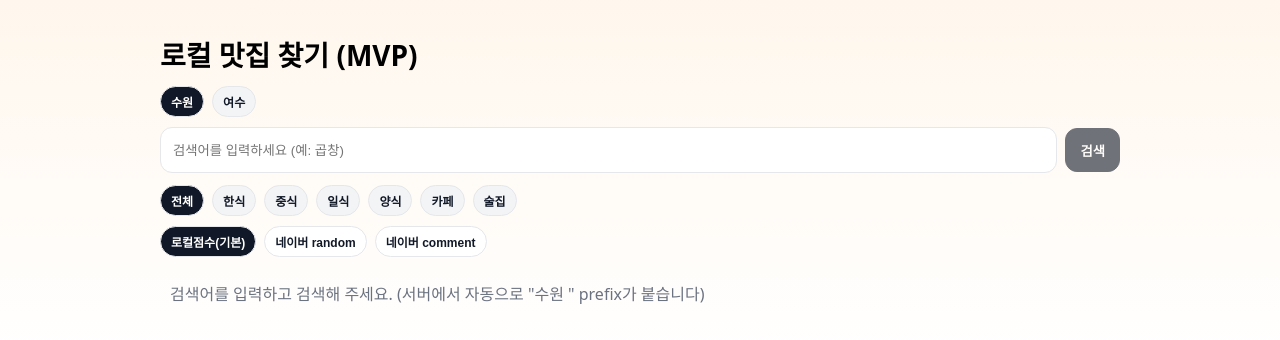
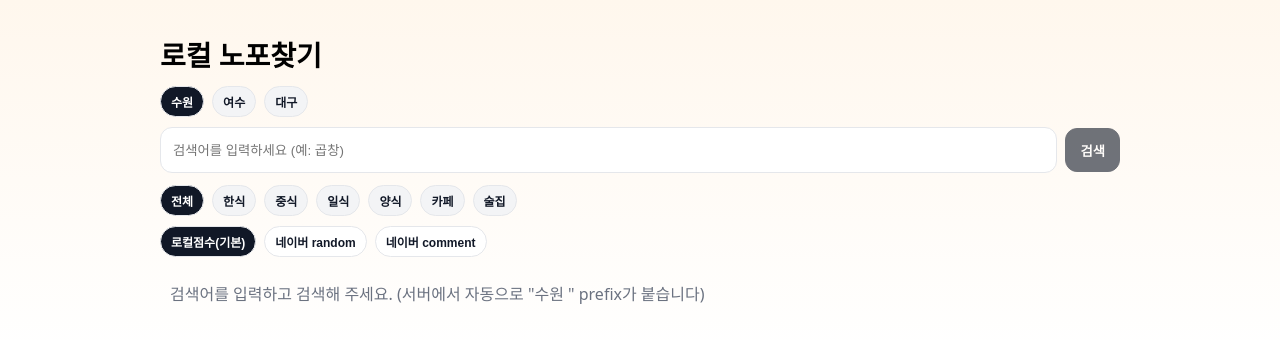
Before and after one commit to mg-debugg/food, a Next.js app: page / in a window 1280 px wide. Shown: the top 340 px of the page. Built offline with nearby package versions, Linux system fonts and the light colour scheme.

Commit message:
feat: add daegu region and rename app title

```diff
--- a/src/app/api/naver/blog/route.ts
+++ b/src/app/api/naver/blog/route.ts
@@ -1,6 +1,6 @@
 export const runtime = "nodejs";
 
-const ALLOWED_REGIONS = ["수원", "여수"] as const;
+const ALLOWED_REGIONS = ["수원", "여수", "대구"] as const;
 type Region = (typeof ALLOWED_REGIONS)[number];
 
 function stripHtmlTags(s: string): string {
--- a/src/app/api/naver/local/route.ts
+++ b/src/app/api/naver/local/route.ts
@@ -1,6 +1,6 @@
 export const runtime = "nodejs";
 
-const ALLOWED_REGIONS = ["수원", "여수"] as const;
+const ALLOWED_REGIONS = ["수원", "여수", "대구"] as const;
 type Region = (typeof ALLOWED_REGIONS)[number];
 
 function stripHtmlTags(s: string): string {
--- a/src/app/layout.tsx
+++ b/src/app/layout.tsx
@@ -1,8 +1,8 @@
 import type { ReactNode } from "react";
 
 export const metadata = {
-  title: "수원 로컬 맛집 찾기 (MVP)",
-  description: "네이버 지역검색 API를 서버 프록시로 호출하는 MVP",
+  title: "로컬 노포찾기",
+  description: "네이버 지역/블로그 API를 서버 프록시로 호출하는 로컬 노포찾기",
 };
 
 export default function RootLayout({ children }: { children: ReactNode }) {
--- a/src/app/page.tsx
+++ b/src/app/page.tsx
@@ -6,11 +6,11 @@ import type { NaverLocalItem, PlaceMeta } from "../lib/types";
 import { placeKey } from "../lib/placeKey";
 import { computeLocalScore, loadMeta, saveMeta } from "../lib/storage";
 
-type Region = "수원" | "여수";
+type Region = "수원" | "여수" | "대구";
 type SortMode = "local" | "random" | "comment";
 type CategoryMode = "전체" | "한식" | "중식" | "일식" | "양식" | "카페" | "술집";
 
-const REGIONS: Region[] = ["수원", "여수"];
+const REGIONS: Region[] = ["수원", "여수", "대구"];
 const CATEGORIES: CategoryMode[] = ["전체", "한식", "중식", "일식", "양식", "카페", "술집"];
 
 export default function Page() {
@@ -91,7 +91,6 @@ export default function Page() {
   }
 
   const prepared = useMemo(() => {
-    // Prefer items whose address contains selected region.
     const hasRegion = (it: NaverLocalItem) =>
       (it.address || "").includes(region) || (it.roadAddress || "").includes(region);
 
@@ -132,9 +131,7 @@ export default function Page() {
       }}
     >
       <div style={{ maxWidth: 960, margin: "0 auto", padding: 16 }}>
-        <h1 style={{ fontSize: 28, fontWeight: 900, margin: "18px 0 12px" }}>
-          로컬 맛집 찾기 (MVP)
-        </h1>
+        <h1 style={{ fontSize: 28, fontWeight: 900, margin: "18px 0 12px" }}>로컬 노포찾기</h1>
 
         <div style={{ display: "flex", gap: 8, flexWrap: "wrap", marginBottom: 10 }}>
           {REGIONS.map((r) => (
@@ -170,7 +167,7 @@ export default function Page() {
             onKeyDown={(e) => {
               if (e.key === "Enter") search();
             }}
-            placeholder={`검색어를 입력하세요 (예: 곱창)`}
+            placeholder="검색어를 입력하세요 (예: 곱창)"
             style={{
               flex: 1,
               height: 44,
--- a/src/components/PlaceCard.tsx
+++ b/src/components/PlaceCard.tsx
@@ -4,7 +4,7 @@ import { useEffect, useMemo, useState } from "react";
 import type { NaverBlogItem, NaverLocalItem, PlaceMeta } from "../lib/types";
 import { placeKey } from "../lib/placeKey";
 
-type Region = "수원" | "여수";
+type Region = "수원" | "여수" | "대구";
 
 type Props = {
   item: NaverLocalItem;
```
